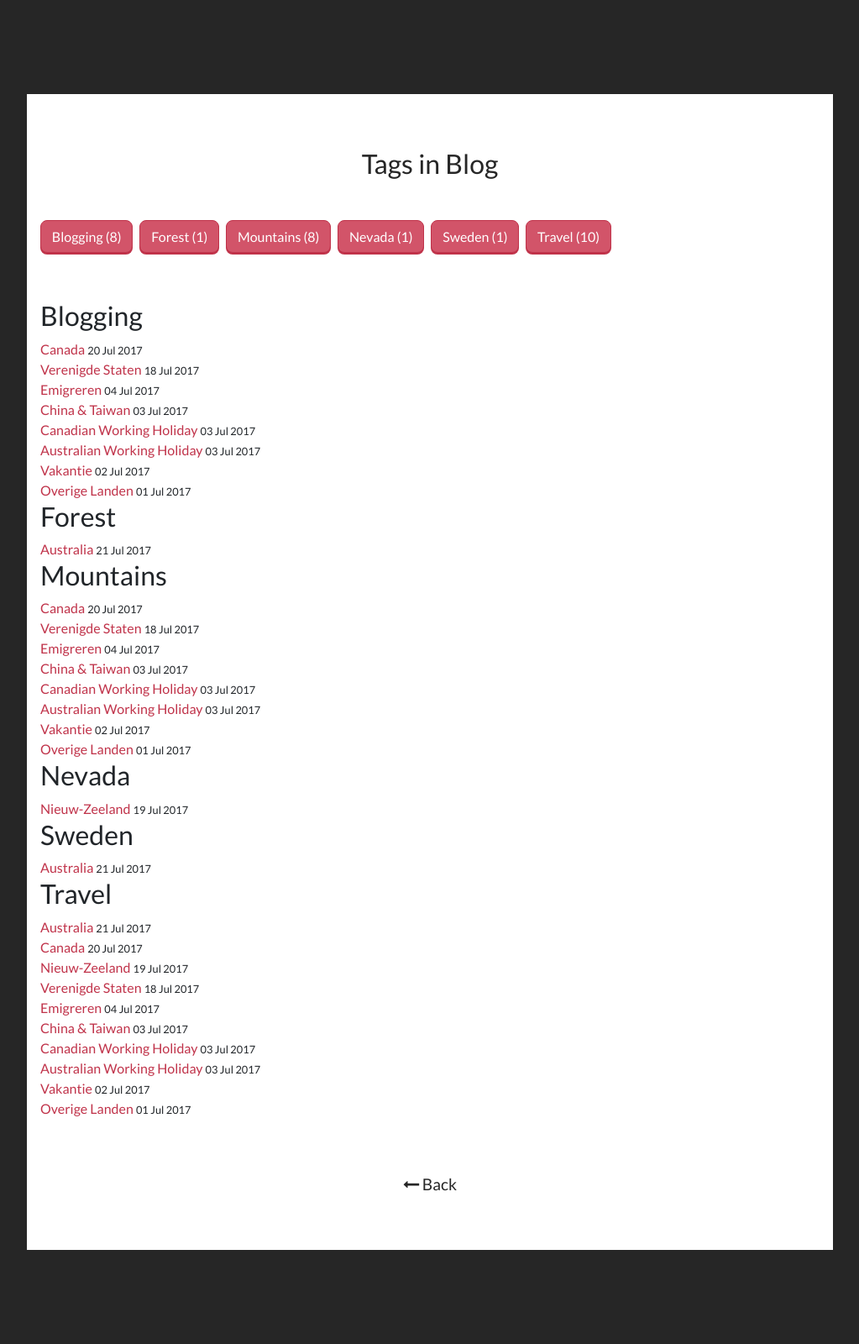
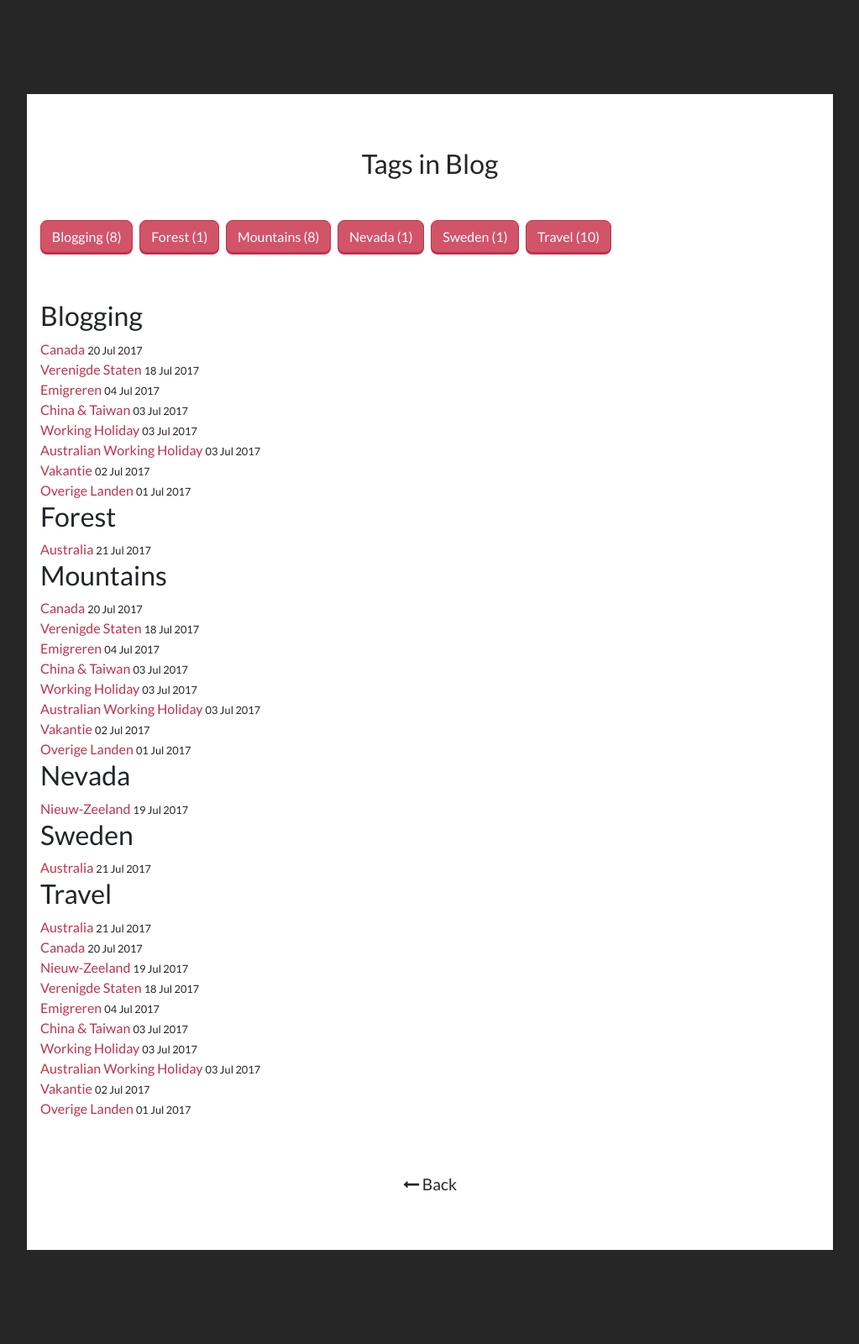
Before and after one commit to shiltemann/emigratie-adviesbureau-hiltemann, a Jekyll site: the page built from _pages/tags.html, in a window 1280 px wide. Shown: the whole page at 84% size, without its empty margins (128-1151 px from the left). Built offline with Jekyll 4.4.1, drawn with Linux system fonts in a browser that asks for light colours.

Commit message:
Canada pagina geupdate

```diff
--- a/canada/_posts/2017-07-03-working-holiday.md
+++ b/canada/_posts/2017-07-03-working-holiday.md
@@ -1,7 +1,7 @@
 ---
 layout: service
-title: "Canadian Working Holiday"
-img: CanadaNature1.jpg # Add image post (optional)
+title: "Working Holiday"
+img: CanadaTorontoSkyline.jpg # Add image post (optional)
 description: You’ll find this post in your `_posts` directory. Go ahead and edit it and re-build the site to see your changes. # Add post description (optional)
 tag: [Travel, Blogging, Mountains]
 ---
```
Also changed, not shown: canada/_posts/2017-07-04-emigreren-naar-canada.md (+1 -1 lines), assets/img/CanadaNatureLake.jpg, assets/img/CanadaTorontoSkyline.jpg (added), assets/img/CanadaVancouverSkyline.jpg (added).
